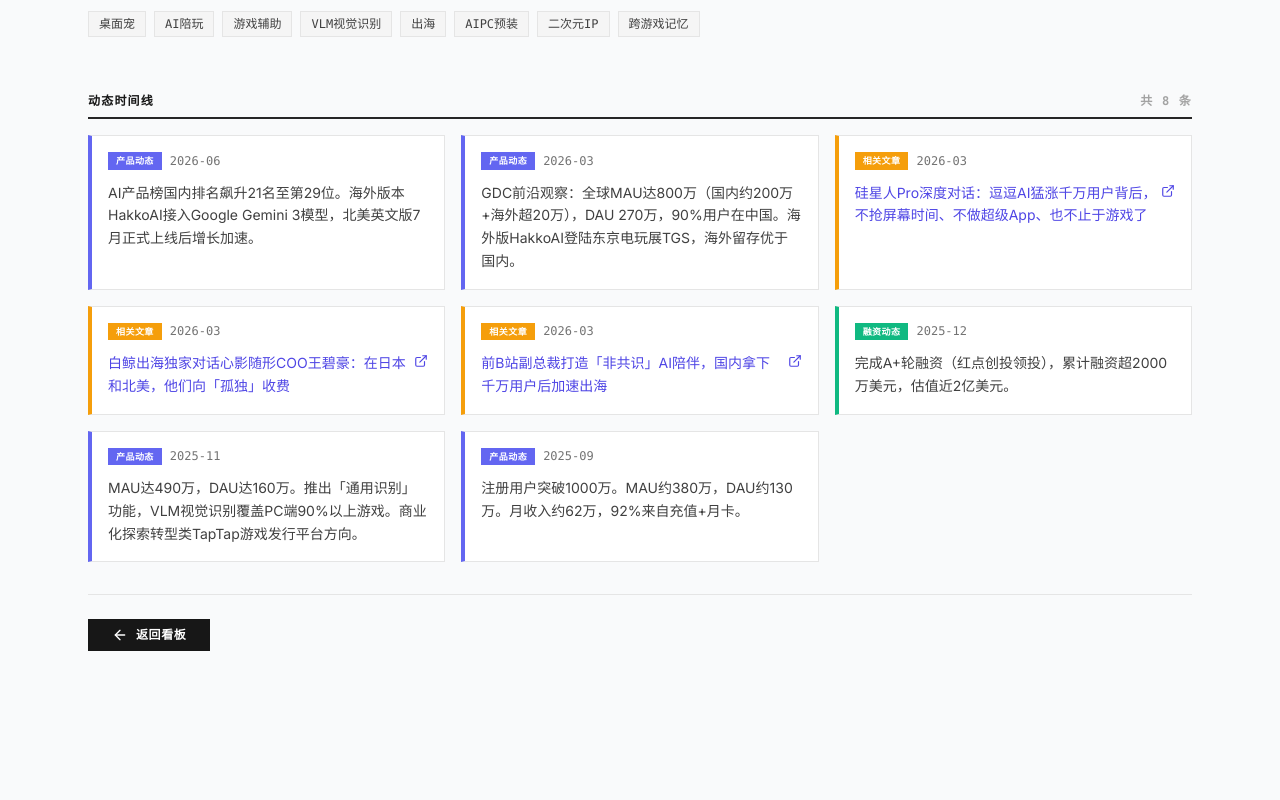
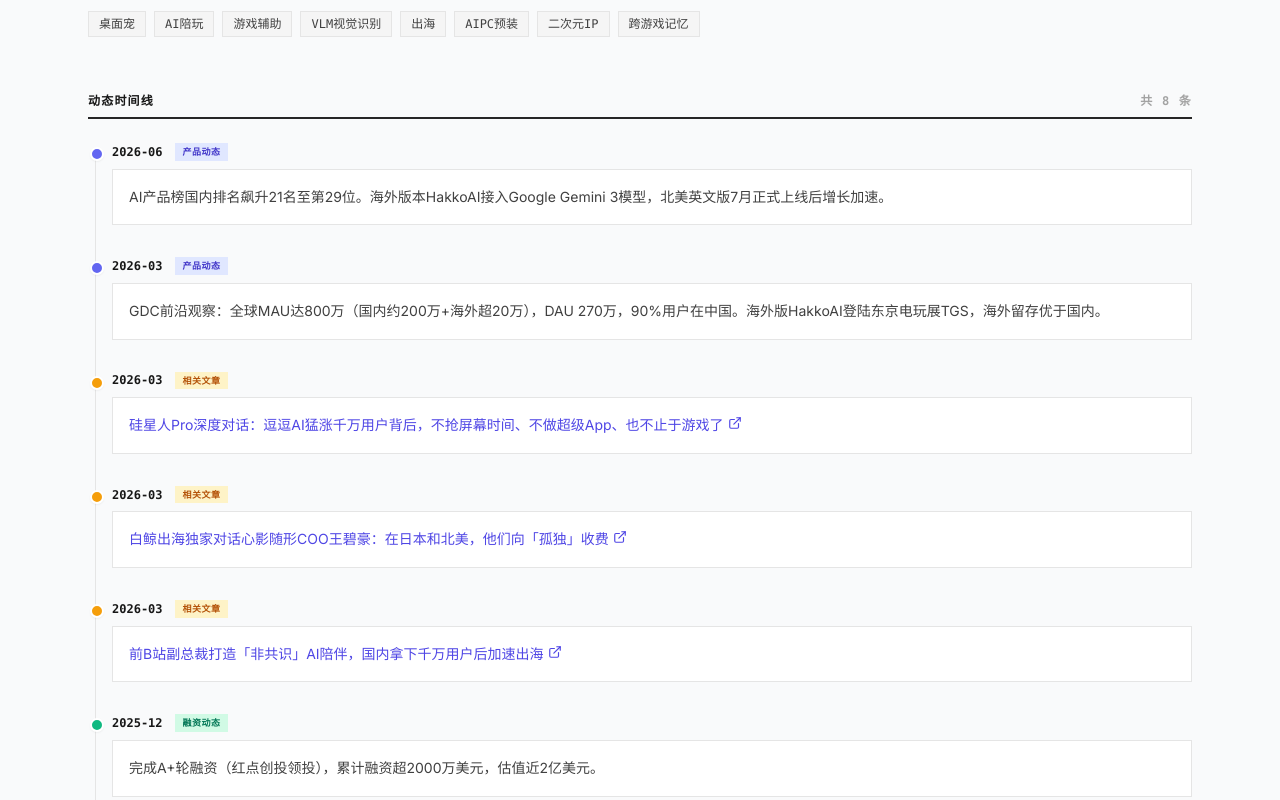
Before and after one commit to jiaqizhao0226-byte/ai-game-tracker, a Next.js app: page /game/1 in a window 1280 px wide. Shown: the part 1160-1960 px from the top of the page. Before the commit the page ends 1843 px from the top, so only its background shows below. Built offline with nearby package versions, Linux system fonts and the light colour scheme.

Commit message:
动态时间线改为竖向时间线样式
- 左侧竖线+圆点节点，按时间倒序排列
- 每个节点: 日期+类型标签 + 内容卡片
- 圆点颜色区分类型(蓝/绿/黄)

```diff
--- a/src/app/game/[id]/page.tsx
+++ b/src/app/game/[id]/page.tsx
@@ -207,29 +207,36 @@ export default function GameDetailPage({ params }: { params: { id: string } }) {
           </div>
         </div>
 
-        {/* Events timeline - full width section */}
+        {/* Events timeline - full width vertical timeline */}
         <div className="mt-8">
-          <h3 className="text-xs uppercase tracking-widest font-bold text-neutral-900 mb-4 font-mono border-b-2 border-neutral-800 pb-2 flex items-center justify-between">
+          <h3 className="text-xs uppercase tracking-widest font-bold text-neutral-900 mb-6 font-mono border-b-2 border-neutral-800 pb-2 flex items-center justify-between">
             <span>动态时间线</span>
             <span className="text-neutral-400">共 {allEvents.length} 条</span>
           </h3>
           {allEvents.length === 0 ? (
             <div className="text-center py-10 text-neutral-400 text-sm font-mono bg-white border border-neutral-200">暂无动态记录。</div>
           ) : (
-            <div className="grid grid-cols-1 md:grid-cols-2 xl:grid-cols-3 gap-4">
-              {allEvents.map(evt => {
-                const colorClass = evt.event_type === '融资动态' ? 'bg-emerald-500' :
+            <div className="relative pl-6">
+              {/* Vertical line */}
+              <div className="absolute left-[7px] top-2 bottom-2 w-px bg-neutral-200" />
+              {allEvents.map((evt, idx) => {
+                const dotColor = evt.event_type === '融资动态' ? 'bg-emerald-500' :
                   evt.event_type === '相关文章' ? 'bg-amber-500' : 'bg-indigo-500';
-                const borderClass = evt.event_type === '融资动态' ? 'border-l-emerald-500' :
-                  evt.event_type === '相关文章' ? 'border-l-amber-500' : 'border-l-indigo-500';
+                const badgeBg = evt.event_type === '融资动态' ? 'bg-emerald-100 text-emerald-700' :
+                  evt.event_type === '相关文章' ? 'bg-amber-100 text-amber-700' : 'bg-indigo-100 text-indigo-700';
                 return (
-                  <div key={evt.id} className={`bg-white border border-neutral-200 border-l-4 ${borderClass} p-4 flex flex-col`}>
-                    <div className="flex items-center gap-2 mb-3">
-                      <span className={`text-[9px] uppercase font-bold tracking-wider text-white px-2 py-0.5 ${colorClass}`}>
+                  <div key={evt.id} className="relative pb-8 last:pb-0">
+                    {/* Dot */}
+                    <div className={`absolute -left-[22px] top-1 w-3.5 h-3.5 rounded-full ${dotColor} border-2 border-white shadow-sm`} />
+                    {/* Date label */}
+                    <div className="flex items-center gap-3 mb-2">
+                      <span className="text-xs font-mono font-bold text-neutral-900">{evt.event_date}</span>
+                      <span className={`text-[9px] uppercase font-bold tracking-wider px-2 py-0.5 ${badgeBg}`}>
                         {evt.event_type}
                       </span>
-                      <span className="text-xs font-mono text-neutral-500">{evt.event_date}</span>
                     </div>
+                    {/* Content */}
+                    <div className="bg-white border border-neutral-200 p-4">
                       {evt.url ? (
                         <a href={evt.url} target="_blank" rel="noopener noreferrer" className="text-sm text-indigo-600 hover:underline leading-relaxed flex items-start gap-1">
                           {evt.content} <ExternalLink className="w-3.5 h-3.5 shrink-0 mt-0.5" />
@@ -237,6 +244,7 @@ export default function GameDetailPage({ params }: { params: { id: string } }) {
                       ) : (
                         <p className="text-sm text-neutral-700 leading-relaxed">{evt.content}</p>
                       )}
+                    </div>
                   </div>
                 );
               })}
```
Lines whose indentation alone changed are shown as unchanged.
